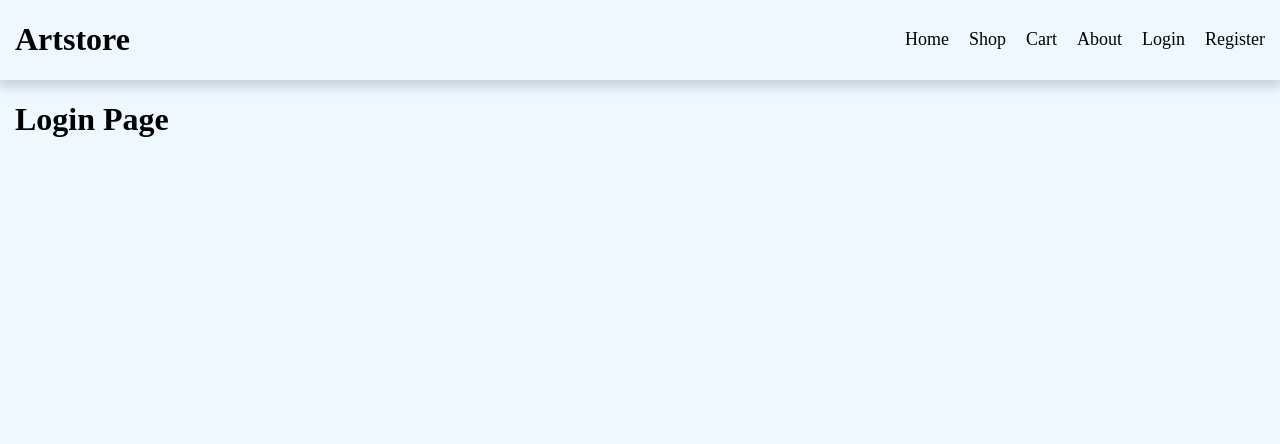
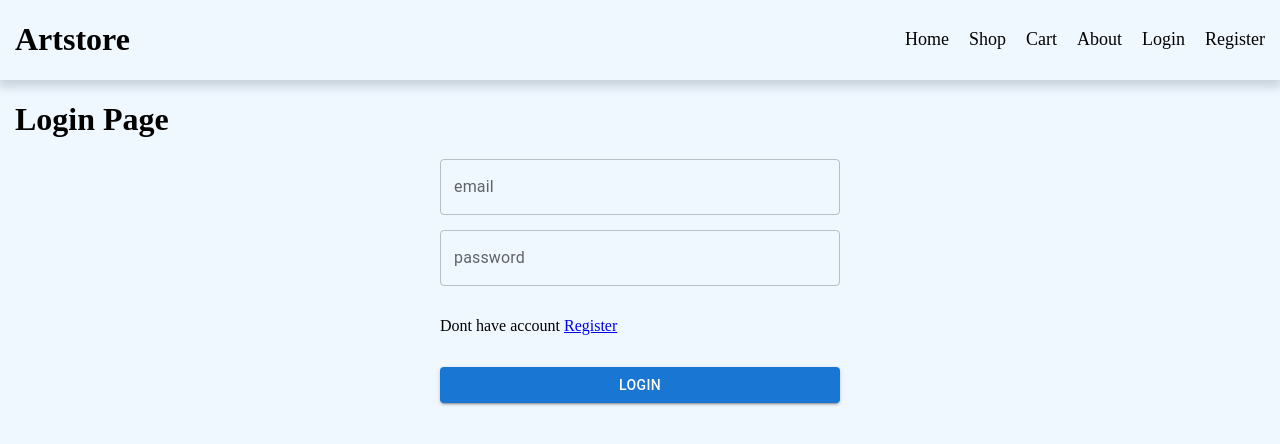
Before and after one commit to dstrizhakov/artstore, a React (Vite) app: page /login in a window 1280 px wide. Shown: the top 444 px of the page. Built offline with nearby package versions, Linux system fonts and the light colour scheme.

Commit message:
feat: add sdk, add login inputs

```diff
--- a/package.json
+++ b/package.json
@@ -26,6 +26,7 @@
     ]
   },
   "dependencies": {
+    "@commercetools/sdk-client-v2": "^2.2.0",
     "@emotion/react": "^11.11.1",
     "@emotion/styled": "^11.11.0",
     "@fontsource/roboto": "^5.0.8",
--- a/src/pages/Home.tsx
+++ b/src/pages/Home.tsx
@@ -1,9 +1,11 @@
 import { FC } from 'react';
+import Button from '@mui/material/Button';
 
 const Home: FC = () => {
   return (
     <div>
       <h1>Home Page</h1>
+      <Button variant="contained">Contained</Button>
     </div>
   );
 };
--- /dev/null
+++ b/src/pages/Login.module.scss
@@ -0,0 +1,7 @@
+.wrapper {
+  display: flex;
+  flex-direction: column;
+  gap: 15px;
+  max-width: 400px;
+  margin: 0 auto;
+}
--- a/src/pages/Login.tsx
+++ b/src/pages/Login.tsx
@@ -1,9 +1,25 @@
+import Button from '@mui/material/Button';
+import { TextField } from '@mui/material';
 import { FC } from 'react';
+import styles from './Login.module.scss';
+import { Link } from 'react-router-dom';
 
 const Login: FC = () => {
+  const handleLogin = () => {};
+
   return (
     <div>
       <h1>Login Page</h1>
+      <div className={styles.wrapper}>
+        <TextField id="outlined-basic" label="email" variant="outlined" />
+        <TextField id="outlined-basic" label="password" variant="outlined" type="password" />
+        <p>
+          Dont have account <Link to="/register">Register</Link>
+        </p>
+        <Button onClick={handleLogin} variant="contained">
+          Login
+        </Button>
+      </div>
     </div>
   );
 };
--- /dev/null
+++ b/src/pages/Register.module.scss
@@ -0,0 +1,7 @@
+.wrapper {
+  display: flex;
+  flex-direction: column;
+  gap: 15px;
+  max-width: 400px;
+  margin: 0 auto;
+}
--- a/src/pages/Register.tsx
+++ b/src/pages/Register.tsx
@@ -1,9 +1,22 @@
+import Button from '@mui/material/Button';
+import { TextField } from '@mui/material';
 import { FC } from 'react';
+import styles from './Login.module.scss';
+import { Link } from 'react-router-dom';
 
 const Register: FC = () => {
   return (
     <div>
       <h1>Register Page</h1>
+      <div className={styles.wrapper}>
+        <TextField id="outlined-basic" label="email" variant="outlined" />
+        <TextField id="outlined-basic" label="password" variant="outlined" type="password" />
+        <TextField id="outlined-basic" label="password" variant="outlined" type="password" />
+        <p>
+          Have an account <Link to="/login">Login</Link>
+        </p>
+        <Button variant="contained">Login</Button>
+      </div>
     </div>
   );
 };
```
Also changed, not shown: src/api/api.ts (added, +7 -0 lines), 2 other files (tests, documents, lock files or other folders).
